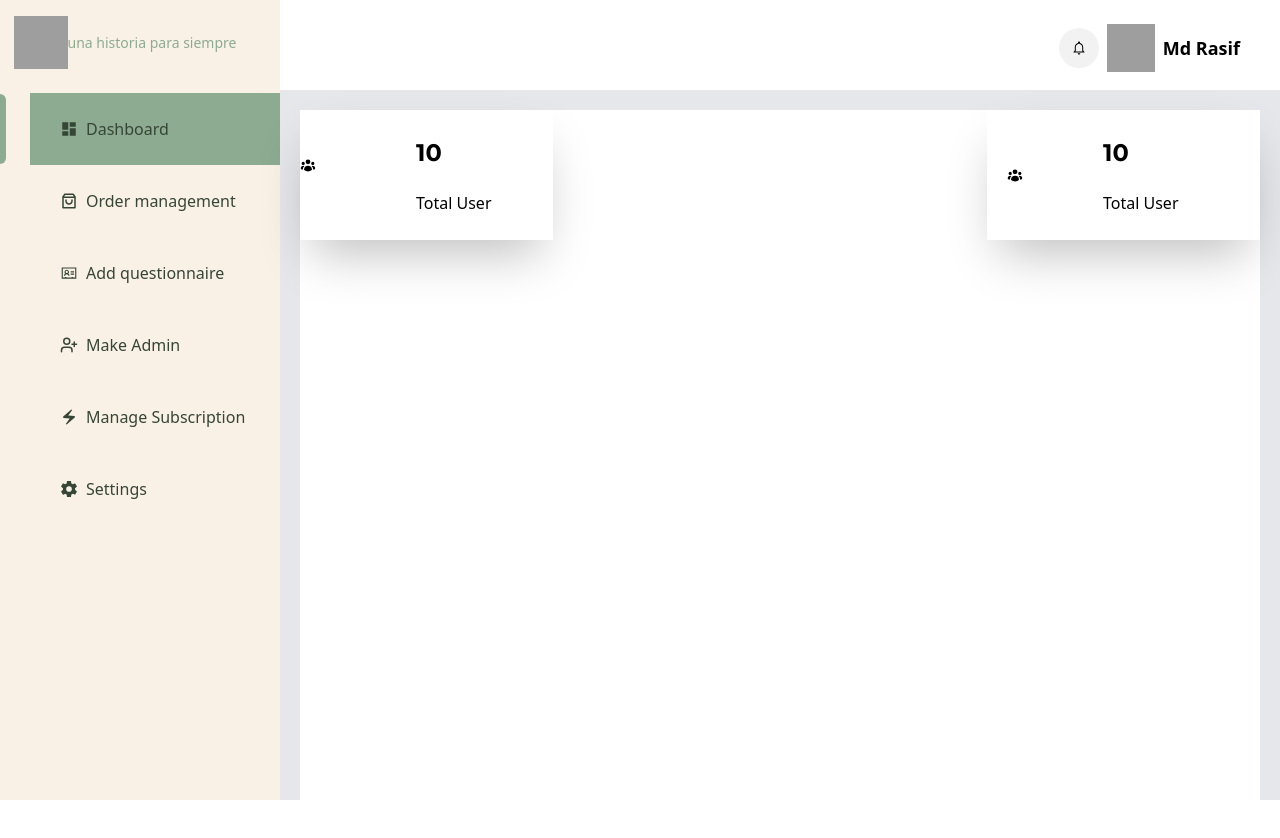
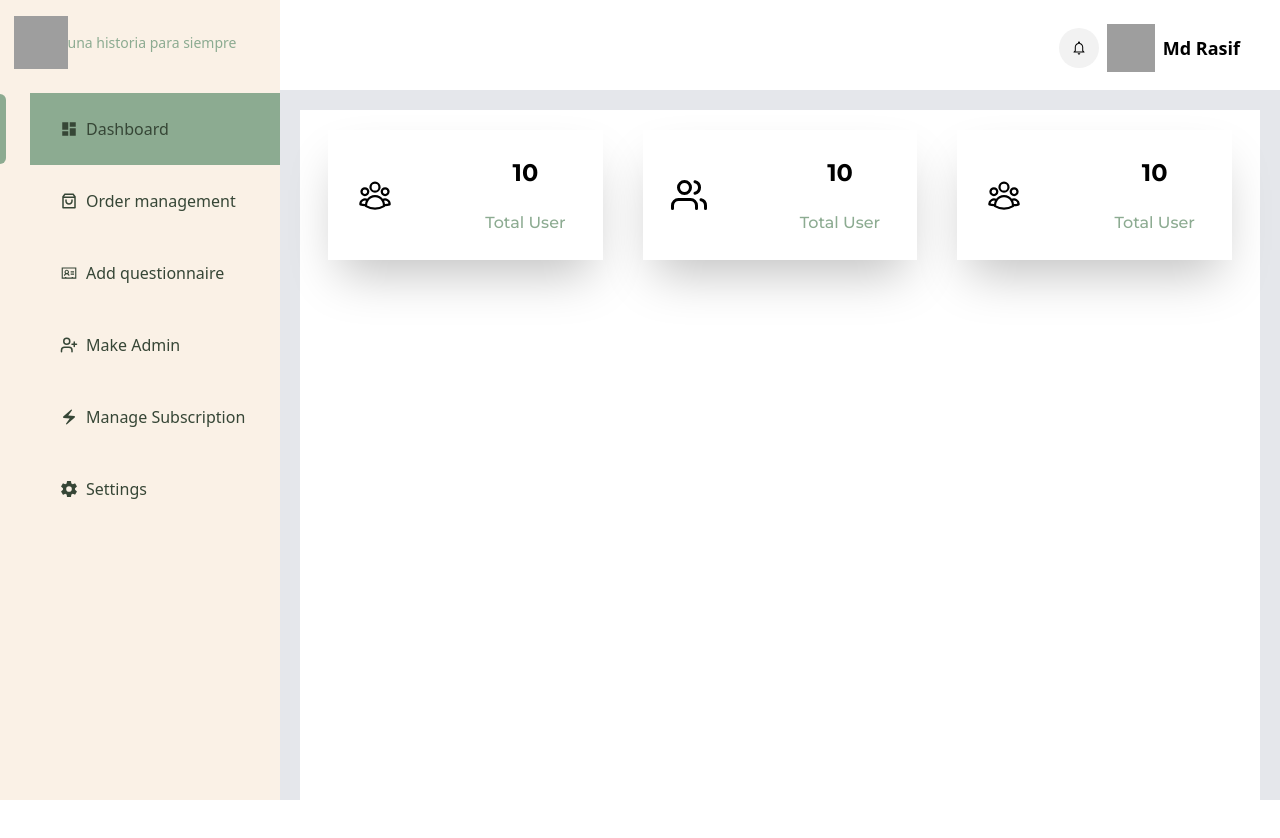
Before and after one commit to MohammedRasif/AMD-Dashboard, a React (Vite) app: page / in a window 1280 px wide. Shown: the top 838 px of the page. Built offline with nearby package versions, Linux system fonts and the light colour scheme; grey boxes are pictures that could not be loaded.

Commit message:
navbar create

```diff
--- a/src/assets/component/Shared/Home.jsx
+++ b/src/assets/component/Shared/Home.jsx
@@ -1,25 +1,35 @@
-import { HiMiniUserGroup } from "react-icons/hi2";
+import { FiUsers } from "react-icons/fi";
+import { HiMiniUserGroup, HiOutlineUserGroup } from "react-icons/hi2";
 
 const Home = () => {
     return (
         <div className="bg-white  min-h-full">
-            <div className="flex items-center justify-between">
-                <div className="w-[1,206px] h-[130px] flex items-center justify-between shadow-2xl space-x-20 ">
-                    <div className="w-[36px] h-[36px] ">
-                        <HiMiniUserGroup />
+            <div className="grid grid-cols-3 gap-10 px-7 pt-5">
+                <div className="w-[1,206px] h-[130px] flex items-center justify-center space-x-16 shadow-2xl pl-5 ">
+                    <div className=" ">
+                        <HiOutlineUserGroup className="text-[36px]" />
                     </div>
-                    <div className="w-[137px] h-[80px] space-y-5 ">
+                    <div className="w-[137px] h-[80px] space-y-5 text-center ">
                         <h1 className="text-[24px] montserrat font-[700]">10</h1>
-                        <p>Total User</p>
+                        <p className="text-[#8CAB91] text-[16px] font-[500] montserrat">Total User</p>
                     </div>
                 </div>
-                <div className="w-[1,206px] h-[130px] flex items-center justify-between px-5 shadow-2xl space-x-20">
-                    <div>
-                        <HiMiniUserGroup />
+                <div className="w-[1,206px] h-[130px] flex items-center justify-center space-x-16 shadow-2xl pl-5 ">
+                    <div className=" ">
+                        <FiUsers className="text-[36px]" />
                     </div>
-                    <div className="w-[137px] h-[80px] space-y-5">
+                    <div className="w-[137px] h-[80px] space-y-5 text-center ">
                         <h1 className="text-[24px] montserrat font-[700]">10</h1>
-                        <p className=" font-[500] text-[16px]">Total User</p>
+                        <p className="text-[#8CAB91] text-[16px] font-[500] montserrat">Total User</p>
+                    </div>
+                </div>
+                <div className="w-[1,206px] h-[130px] flex items-center justify-center space-x-16 shadow-2xl pl-5 ">
+                    <div className=" ">
+                        <HiOutlineUserGroup className="text-[36px]" />
+                    </div>
+                    <div className="w-[137px] h-[80px] space-y-5 text-center ">
+                        <h1 className="text-[24px] montserrat font-[700]">10</h1>
+                        <p className="text-[#8CAB91] text-[16px] font-[500] montserrat">Total User</p>
                     </div>
                 </div>
             </div>
```
